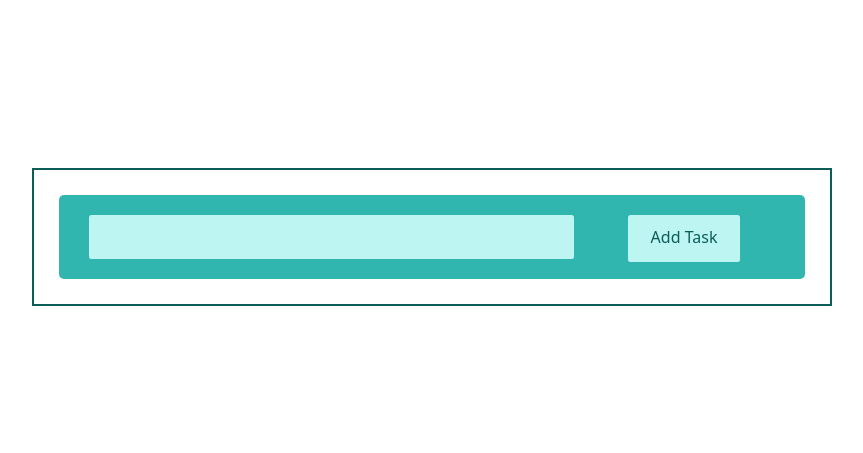
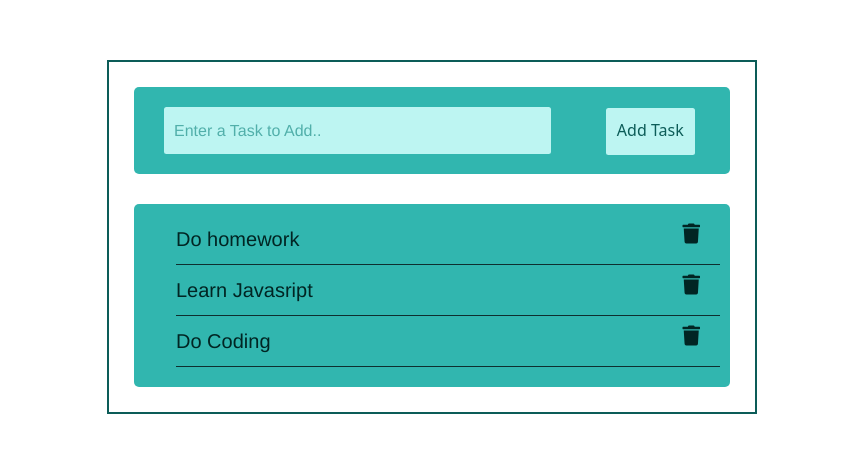
Before and after one commit to BrundhaSK/todolist-using-javascript, a plain HTML site: page todo.html in a window 1280 px wide. Shown: the part 163-616 px from the top of the page, without its empty margins (208-1071 px from the left). Drawn offline with nearby package versions, Linux system fonts and the light colour scheme.

Commit message:
UI updated

```diff
--- a/script.js
+++ b/script.js
@@ -0,0 +1,7 @@
+function add() {
+  var task = document.getElementById("task-input").value;
+
+  if (task === "" || task === null) {
+    alert("Enter a task to add, don't leave it blank");
+  }
+}
--- a/style.css
+++ b/style.css
@@ -4,7 +4,7 @@
   --cyanlight: rgb(189, 245, 242);
 }
 .container {
-  max-width: 800px;
+  max-width: 650px;
   width: 100%;
   margin: 0;
   padding: 25px;
@@ -21,7 +21,7 @@
   background-color: var(--cyan);
   border-radius: 5px;
 }
-.task-input {
+#task-input {
   width: 65%;
   margin: 20px 30px;
   padding: 10px;
@@ -29,8 +29,13 @@
   border-radius: 2.5px;
   background-color: var(--cyanlight);
 }
-.task-input input {
-  font-size: 24px;
+.task input::placeholder {
+  font-size: 16px;
+  color: #51afaa;
+  font-family: "Franklin Gothic Medium", "Arial Narrow", Arial, sans-serif;
+}
+.task input {
+  font-size: 18px;
   color: #0c5c58;
   font-family: "Franklin Gothic Medium", "Arial Narrow", Arial, sans-serif;
 }
@@ -53,7 +58,6 @@ button {
   -webkit-transition: all 0.1s;
   transition: all 0.1s;
 }
-
 button:hover,
 button:active {
   -webkit-transform: translate(0px, 5px);
@@ -61,3 +65,30 @@ button:active {
   transform: translate(0px, 5px);
   border-bottom: 3px solid #0c5c58;
 }
+#updated-task {
+  max-height: 500px;
+  width: 100%;
+  background-color: var(--cyan);
+  border-radius: 5px;
+  margin-top: 30px;
+  padding: 10px;
+}
+ul {
+  margin: 10px 0px;
+  list-style: none;
+  font-size: 20px;
+  color: #012523;
+  font-family: "Franklin Gothic Medium", "Arial Narrow", Arial, sans-serif;
+}
+li {
+  margin-bottom: 10px;
+  padding-bottom: 10px;
+  border-bottom: 1.5px solid #0e2f2f;
+  cursor: pointer;
+}
+li i {
+  float: right;
+  cursor: pointer;
+  margin-right: 20px;
+  color: #012523;
+}
--- a/todo.html
+++ b/todo.html
@@ -7,6 +7,11 @@
       integrity="sha384-EVSTQN3/azprG1Anm3QDgpJLIm9Nao0Yz1ztcQTwFspd3yD65VohhpuuCOmLASjC"
       crossorigin="anonymous"
     />
+    <!-- font awesome cdn link  -->
+    <link
+      rel="stylesheet"
+      href="https://cdnjs.cloudflare.com/ajax/libs/font-awesome/5.15.1/css/all.min.css"
+    />
     <link rel="shortcut icon" href="fav.png" type="image/x-icon" />
     <link rel="stylesheet" href="style.css" />
     <script src="script.js" type="text/javascript"></script>
@@ -15,10 +20,21 @@
     <div class="todo">
       <div class="container">
         <div class="task">
-          <input type="text" class="task-input" />
-          <button class="add">Add Task</button>
+          <input
+            type="text"
+            id="task-input"
+            required
+            placeholder="Enter a Task to Add.."
+          />
+          <button id="add" onclick="add()">Add Task</button>
         </div>
-        <div class="updated-task"></div>
+        <div id="updated-task">
+          <ul class="listed-task">
+            <li>Do homework<i class="fas fa-trash"></i></li>
+            <li>Learn Javasript<i class="fas fa-trash"></i></li>
+            <li>Do Coding<i class="fas fa-trash"></i></li>
+          </ul>
+        </div>
       </div>
     </div>
   </body>
```
